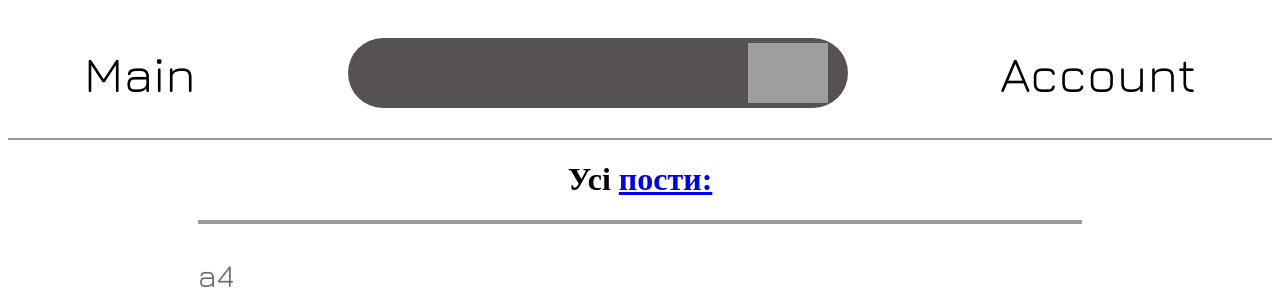
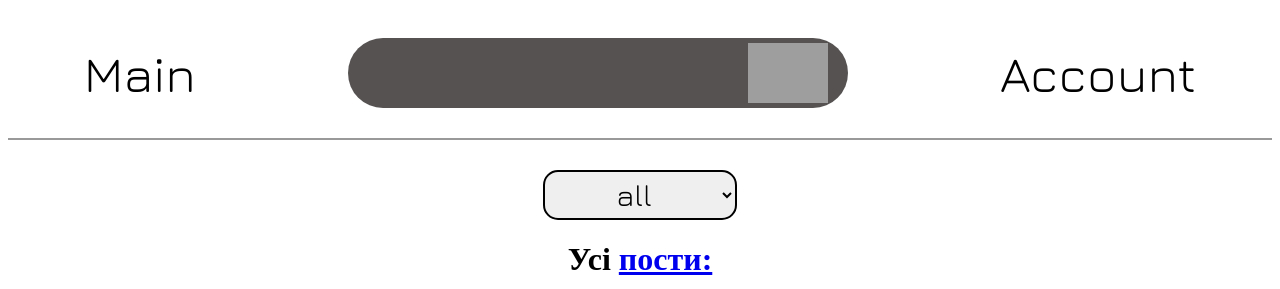
Before and after one commit to Nazar-Zozulya/DZReact, a React (Create React App) app: page / in a window 1280 px wide. Shown: the top 289 px of the page. Built offline with nearby package versions, Linux system fonts and the light colour scheme; grey boxes are pictures that could not be loaded.

Commit message:
add filter

```diff
--- a/src/components/PostsList/PostsList.css
+++ b/src/components/PostsList/PostsList.css
@@ -4,3 +4,14 @@
     justify-content: start;
     flex-direction: column;
 }
+
+.select-category{
+    /* width: 30%; */
+    margin-top: 30px;
+    height: 50px;
+    text-align: center;
+    border-radius: 15px;
+    border: 2px solid black;
+    font-size: 30px;
+    font-family: "Jura";
+}
--- a/src/components/PostsList/PostsList.tsx
+++ b/src/components/PostsList/PostsList.tsx
@@ -1,19 +1,45 @@
 import { Post } from '../Post/Post';
+import { useEffect, useState } from "react"
 import './PostsList.css'
 
 export function PostList(){
     const postList = [
-        {id: 0, title: '1 post', description: '1 description', src: 'https://i.ytimg.com/vi/lhLA7w9wlfE/hqdefault.jpg', author: 'a4'},
-        {id: 1, title: '2 post', description: '2 description', src: 'https://i.ytimg.com/vi/lhLA7w9wlfE/hqdefault.jpg', author: 'glent'},
-        {id: 2, title: '3 post', description: '3 description', src: 'https://i.ytimg.com/vi/lhLA7w9wlfE/hqdefault.jpg', author: 'kobyakov'},
-        {id: 3, title: '4 post', description: '4 description', src: 'https://i.ytimg.com/vi/lhLA7w9wlfE/hqdefault.jpg', author: 'serega a4'},
-        {id: 4, title: '5 post', description: '5 description', src: 'https://i.ytimg.com/vi/lhLA7w9wlfE/hqdefault.jpg', author: 'rivivi'},
-        {id: 5, title: '6 post', description: '6 description', src: 'https://i.ytimg.com/vi/lhLA7w9wlfE/hqdefault.jpg', author: 'mark a4'}
+        {id: 0, category:'boss', title: '1 post', description: '1 description', src: 'https://i.ytimg.com/vi/lhLA7w9wlfE/hqdefault.jpg', author: 'a4'},
+        {id: 1, category:'canon gang', title: '2 post', description: '2 description', src: 'https://i.ytimg.com/vi/lhLA7w9wlfE/hqdefault.jpg', author: 'glent'},
+        {id: 2, category:'canon gang', title: '3 post', description: '3 description', src: 'https://i.ytimg.com/vi/lhLA7w9wlfE/hqdefault.jpg', author: 'kobyakov'},
+        {id: 3, category:'canon gang', title: '4 post', description: '4 description', src: 'https://i.ytimg.com/vi/lhLA7w9wlfE/hqdefault.jpg', author: 'serega a4'},
+        {id: 4, category:'woman', title: '5 post', description: '5 description', src: 'https://i.ytimg.com/vi/lhLA7w9wlfE/hqdefault.jpg', author: 'rivivi'},
+        {id: 5, category:'bad gang', title: '6 post', description: '6 description', src: 'https://i.ytimg.com/vi/lhLA7w9wlfE/hqdefault.jpg', author: 'mark a4'}
     ]
+
+    const [filteredPosts, setFilteredPosts] = useState(postList)
+    const [selectedCategory, setSelectedCategory] = useState('all')
+
+    useEffect(()=>{
+        if(selectedCategory === 'all'){
+            setFilteredPosts(postList)
+        } else{
+            setFilteredPosts(postList.filter( (postList)=>{
+                return postList.category === selectedCategory
+            }))
+        }
+        console.log(selectedCategory)
+    }, [selectedCategory])
+
     return (
         <div className="posts-list-root">
+            <select className='select-category' onChange={(event)=>{
+                setSelectedCategory(event.target.value)
+            }}>
+                <option value="all">all</option>
+                <option value="boss">boss</option>
+                <option value="canon gang">canon gang</option>
+                <option value="woman">woman</option>
+                <option value="bad gang">bad gang</option>
+            </select>
+
             <h1>Усі <a href="https://www.youtube.com/watch?v=dQw4w9WgXcQ&ab_channel=RickAstley">пости:</a></h1>
-            {postList.map( (post) => {
+            {filteredPosts.map( (post) => {
                 return <Post title= {post.title} description= {post.description} src= {post.src} author= {post.author}></Post>
             })}
         </div>
```
